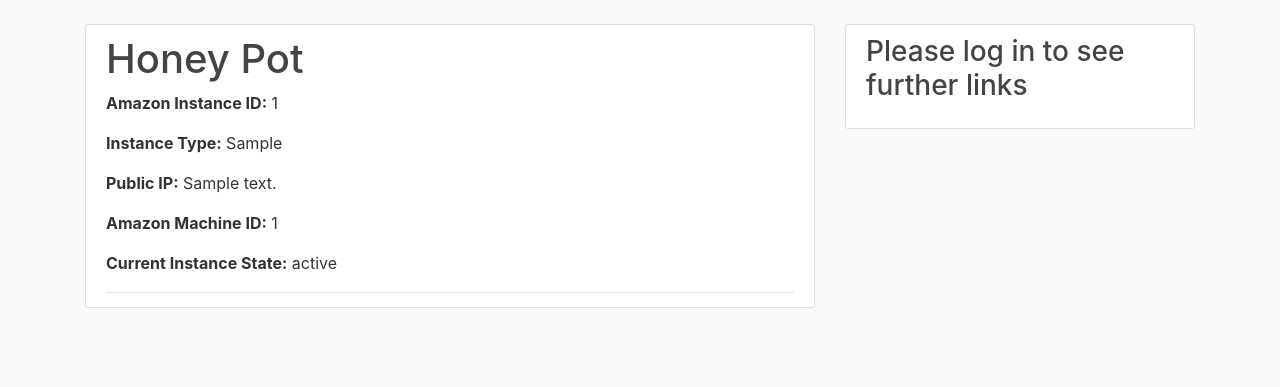
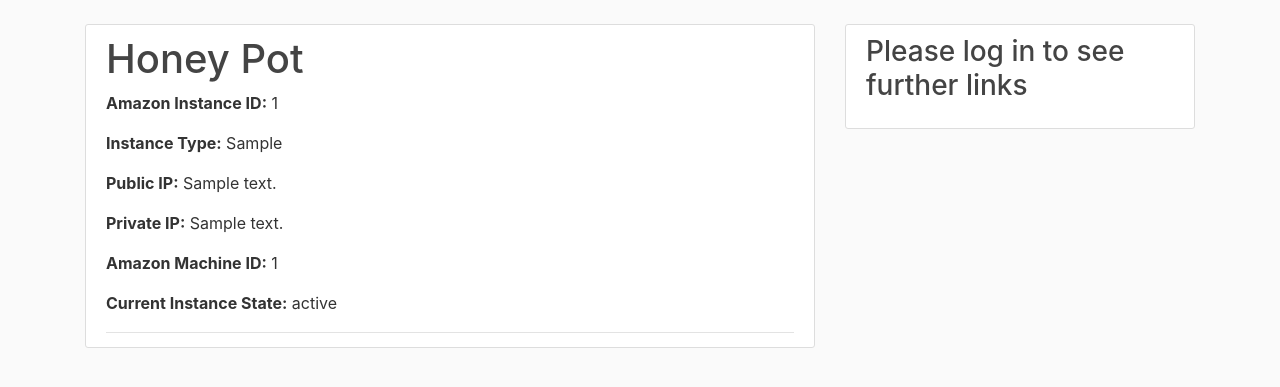
Before and after one commit to jasonswords/IOT-Honeynet-Framework, a Flask app: template Flask/IoT_Web/templates/HoneyPotList.html in a window 1280 px wide. Shown: the part 56-443 px from the top of the page. Run offline with Flask 2, Linux system fonts and the light colour scheme; the template is opened without the code that fills it: values that come from a table or form of the project are taken from there, most other values are stand-ins (such as "Sample title", 1, 10 or a date in 2020); some libraries are stand-ins or nearby versions.

Commit message:
Adding Thesis

```diff
--- a/Flask/IoT_Web/templates/HoneyPotList.html
+++ b/Flask/IoT_Web/templates/HoneyPotList.html
@@ -11,6 +11,7 @@
                 <p class="article-content"><strong>Amazon Instance ID:</strong>      {{instance.id}}</p>
                 <p class="article-content"><strong>Instance Type:</strong>           {{instance.instance_type}}</p>
                 <p class="article-content"><strong>Public IP:</strong>               {{instance.public_ip_address}}</p>
+                <p class="article-content"><strong>Private IP:</strong>               {{instance.private_ip_address}}</p>
                 <p class="article-content"><strong>Amazon Machine ID:</strong>       {{instance.image.id}}</p>
                 <p class="article-content"><strong>Current Instance State:</strong>  {{instance.state}}</p>
                 <div class="form-group">
```
Also changed, not shown: 2 other files.
